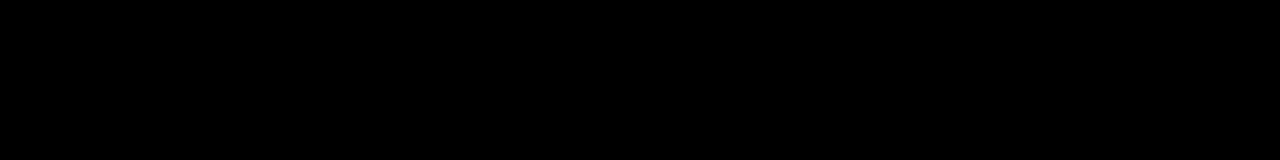
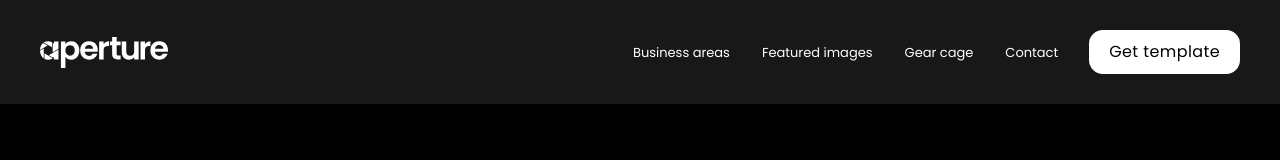
Before and after one commit to shokhmadaminov/aperture-web, a plain HTML site: page index.html in a window 1280 px wide. Drawn offline with Linux system fonts and the light colour scheme.

Commit message:
add site header section

```diff
--- a/css/main.css
+++ b/css/main.css
@@ -3,6 +3,7 @@
     --text-color: #c0c0c0;
     --white-color: #fff;
     --black-color: #000;
+    --header-bg-color: #181818;
     --site-font: "Poppins", "Arial", sans-serif;
 }
 
@@ -39,3 +40,85 @@
     margin-left: auto;
     margin-right: auto;
 }
+
+/* HEADER STYLES */
+.header {
+    padding: 30px 0px;
+    background-color: var(--header-bg-color);
+}
+.header__container {
+    display: flex;
+    align-items: center;
+}
+.site-logo {
+    display: flex;
+    margin-right: auto;
+}
+.site-logo__img {
+    width: 128px;
+    height: 31px;
+    object-fit: contain;
+}
+.sitenav {
+    margin-right: 31px;
+}
+.sitenav__list {
+    list-style: none;
+    display: flex;
+    align-items:center;
+}
+.sitenav__item:not(:last-child) {
+    margin-right: 32px;
+}
+.sitenav__link {
+    text-decoration: none;
+    color: var(--white-color);
+    font-size: 13px;
+    line-height: 20px;
+    position: relative;
+}
+.sitenav__link::after {
+    content: "";
+    width: 0%;
+    height: 2px;
+    background-color: var(--white-color);
+    position: absolute;
+    left: 0;
+    bottom: -3px;
+    transition: width 0.3s linear;
+    visibility: hidden;
+}
+.sitenav__link:hover::after {
+    width: 100%;
+    visibility: visible;
+}
+.sitenav__link::before {
+    content: "";
+    width: 0%;
+    height: 2px;
+    background-color: var(--white-color);
+    position: absolute;
+    right: 0;
+    bottom: -3px;
+    transition: width 0.3s linear;
+}
+.sitenav__link:hover::before {
+    width: 100%;
+    visibility: hidden;
+}
+.header__btn {
+    border-radius: 14px;
+    background-color: var(--white-color);
+    padding: 10px 18px;
+    font-size: 16px;
+    line-height: 20px;
+    letter-spacing: 0.4px;
+    color: var(--black-color);
+    text-decoration: none;
+    border: 2px solid var(--white-color);
+    transition: all 0.4s ease;
+}
+.header__btn:hover {
+    background-color: transparent;
+    color: var(--white-color);
+}
--- a/index.html
+++ b/index.html
@@ -14,6 +14,31 @@
     <link rel="stylesheet" href="./css/main.css">
 </head>
 <body>
-
+    <!-- HEADER -->
+    <header class="header">
+        <div class="container header__container">
+            <a class="site-logo" href="./index.html">
+                <img class="site-logo__img" src="./images/svg/site-logo.svg" alt="site logo" width="128" height="31">
+            </a>
+            <nav class="sitenav">
+                <ul class="sitenav__list">
+                    <li class="sitenav__item">
+                        <a class="sitenav__link" href="#">Business areas</a>
+                    </li>
+                    <li class="sitenav__item">
+                        <a class="sitenav__link" href="#">Featured images</a>
+                    </li>
+                    <li class="sitenav__item">
+                        <a class="sitenav__link" href="#">Gear cage</a>
+                    </li>
+                        <li class="sitenav__item">
+                            <a class="sitenav__link" href="#">Contact</a>
+                        </li>
+                </ul>
+            </nav>
+            <a class="header__btn" href="#">Get template</a>
+        </div>
+    </header>
+    <!-- HEADER END -->
 </body>
 </html>
```
Also changed, not shown: images/svg/site-logo.svg (added).
